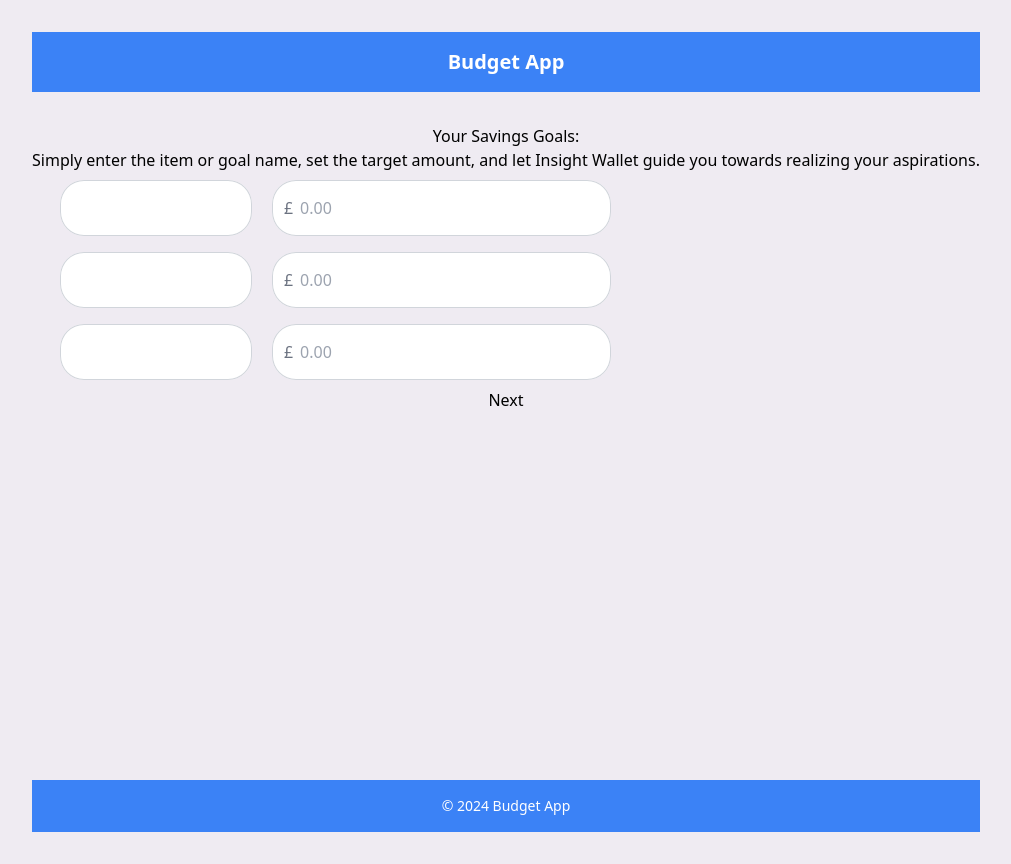
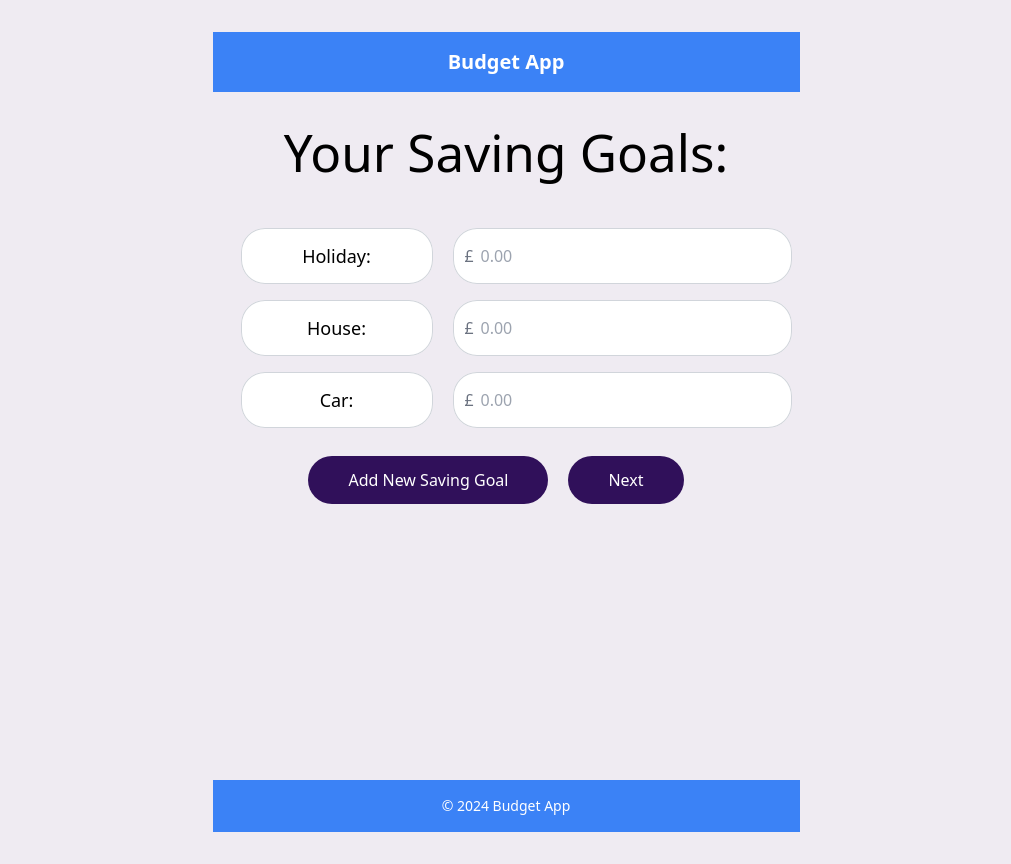
Before and after one commit to MrKatrish/insight_wallet, a React (Vite) app: page /savingsgoals in a window 1280 px wide. Shown: the whole page, without its empty margins (134-1145 px from the left). Built offline with nearby package versions, Linux system fonts and the light colour scheme.

Commit message:
Fixed savings page. Added new item button

```diff
--- a/src/pages/SavingsGoals.jsx
+++ b/src/pages/SavingsGoals.jsx
@@ -1,40 +1,96 @@
-import React, { useState } from "react";
-import { useNavigate } from "react-router-dom";
+import React, { useState } from 'react';
+import { useNavigate } from 'react-router-dom';
 import UserInput from '../components/UserInput';
+import FormTitle from './FormTitle';
+import FormButton from '../components/FormButton';
+import AddIncome from '../components/AddIncome';
 
 function SavingsGoals({ updateUserData }) {
     const navigate = useNavigate();
-    const [savingsGoals, setSavingsGoals] = useState({
-        Holiday: "",
-        Car: "",
-        Laptop: "",
-    });
 
-    const handleChange = (e) => {
-        const { name, value } = e.target;
-        setSavingsGoals({ ...savingsGoals, [name]: value });
-    };
+    const [holidayInput, setHolidayInput] = useState(0);
+    const [houseInput, setHouseInput] = useState(0);
+    const [carInput, setOtherInput] = useState(0);
+    const [additionalSavings, setAdditionalSavings] = useState([]);
 
-    const handleSubmit = () => {
-        if (typeof updateUserData === 'function') {
-            updateUserData({ SavingsGoals: savingsGoals });
-            navigate("/dashboard");
-        } else {
-            console.error("updateUserData is not a function");
+    const handleMainInputChange = (name, e) => {
+        const { value } = e.target;
+        let valueNumber = parseFloat(value);
+
+        if (isNaN(valueNumber)) {
+          valueNumber = 0;
         }
+
+        switch (name) {
+          case 'Holiday':
+            setHolidayInput(valueNumber);
+            break;
+          case 'House':
+            setHouseInput(valueNumber);
+            break;
+          case 'Other':
+            setOtherInput(valueNumber);
+            break;
+          default:
+            break;
+        }
+     };
+
+     const handleAddSavings = () => {
+
+        setAdditionalSavings([
+          ...additionalSavings,  { title: '', amount: 0 }
+        ])
     };
 
 
-    return (
+      const handleAdditionalSavingGoals = (index, e) => {
+        const { value } = e.target;
+        let valueNumber = parseFloat(value);
+
+        if(isNaN(valueNumber)) {
+          valueNumber = 0;
+        }
+
+        setAdditionalSavings(
+          (previousAdditionalSavings) => previousAdditionalSavings.map((obj, i) => i === index ? {...obj, amount: valueNumber} : obj)
+        )
+      };
+
+      const handleSubmit = () => {
+        const savingsData = {
+          holiday: holidayInput,
+          house: houseInput,
+          car: carInput,
+        };
+
+        updateUserData({ savings: savingsData });
+        navigate('/lasttransactionsform');
+      };
+
+      return (
+        <>
         <div>
-            <h2>Your Savings Goals:</h2>
-            <p className="italics">Simply enter the item or goal name, set the target amount, and let Insight Wallet guide you towards realizing your aspirations.</p>
-            <UserInput inputTitle='Holiday' value={savingsGoals.Holiday} handleChange={handleChange} />
-            <UserInput inputTitle='Car' value={savingsGoals.Car} handleChange={handleChange} />
-            <UserInput inputTitle='Laptop' value={savingsGoals.Laptop} handleChange={handleChange} />
-            <button onClick={handleSubmit}>Next</button>
+          <FormTitle title='Your Saving Goals:' />
+          <UserInput incomeTitle='Holiday:' handleChange={handleMainInputChange}/>
+          <UserInput incomeTitle='House:' handleChange={handleMainInputChange}/>
+          <UserInput incomeTitle='Car:' handleChange={handleMainInputChange}/>
+
+          {additionalSavings.map((item, index) => (
+            <div key={index} className="flex p-2 justify-start">
+              <AddIncome index={index} onChange={handleAdditionalSavingGoals}/>
+            </div>
+          ))}
+
+          <div className='flex flex-row justify-center'>
+            <FormButton onClick={handleAddSavings} title='Add New Saving Goal' />
+            <FormButton onClick={handleSubmit} title='Next' />
+          </div>
+
         </div>
-    );
-}
+
+        </>
+      );
+    }
 
 export default SavingsGoals;
```
